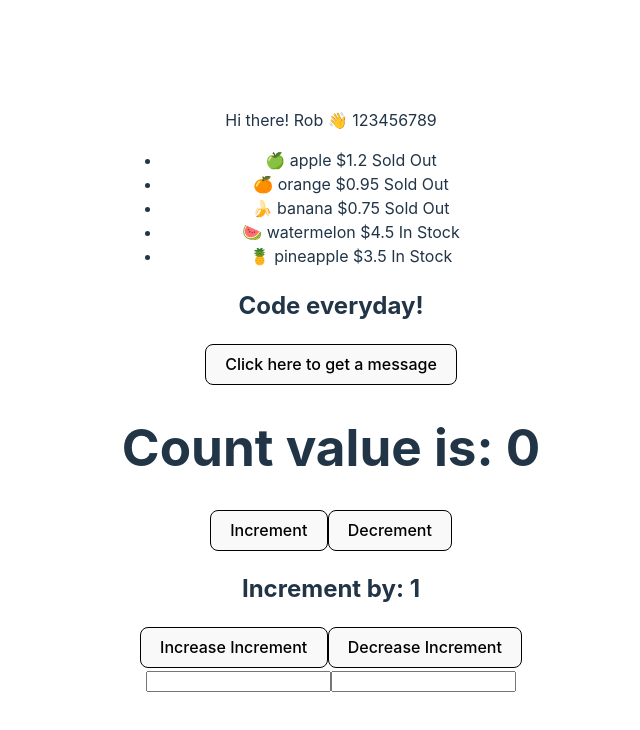
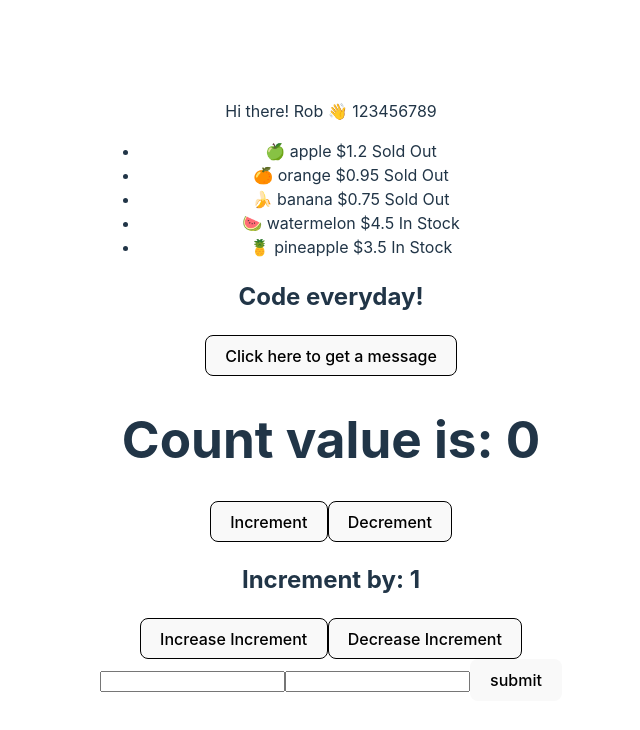
Before and after one commit to wewececetw/react18-pro, a React (Vite) app: page / in a window 1280 px wide. Shown: the top 730 px of the page, without its empty margins (309-949 px from the left). Built offline with nearby package versions, Linux system fonts and the light colour scheme.

Commit message:
feat: 在React中處理Form表單提交

```diff
--- a/src/components/Form.jsx
+++ b/src/components/Form.jsx
@@ -1,6 +1,10 @@
 import React, { useState } from "react";
 export default function Form() {
   const [name, setName] = useState({ firstName: "", lastName: "" });
+  function handleSubmit(e) {
+    e.preventDefault();
+    console.log(name);
+  }
   return (
     <div>
       <form>
@@ -14,6 +18,13 @@ export default function Form() {
           type="text"
           value={name.lastName}
         />
+        <button
+          onClick={(e) => {
+            handleSubmit(e);
+          }}
+        >
+          submit
+        </button>
       </form>
     </div>
   );
```
